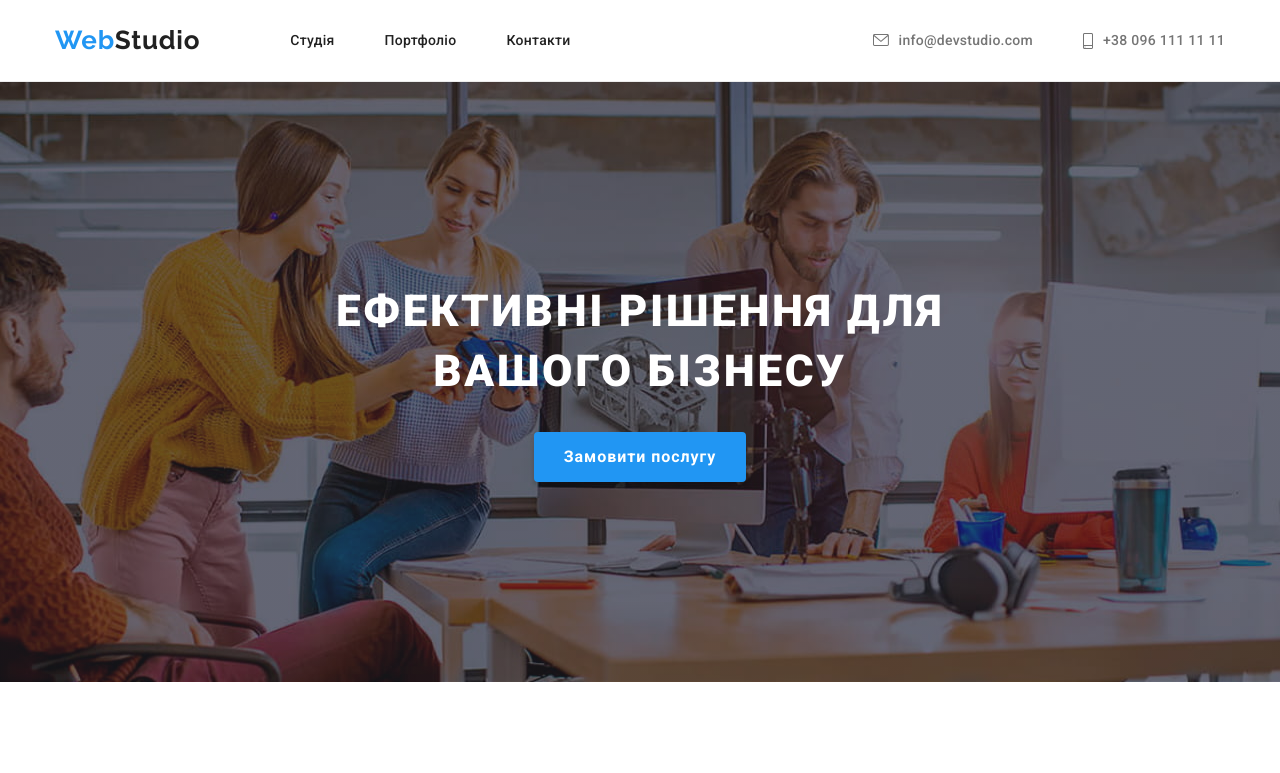
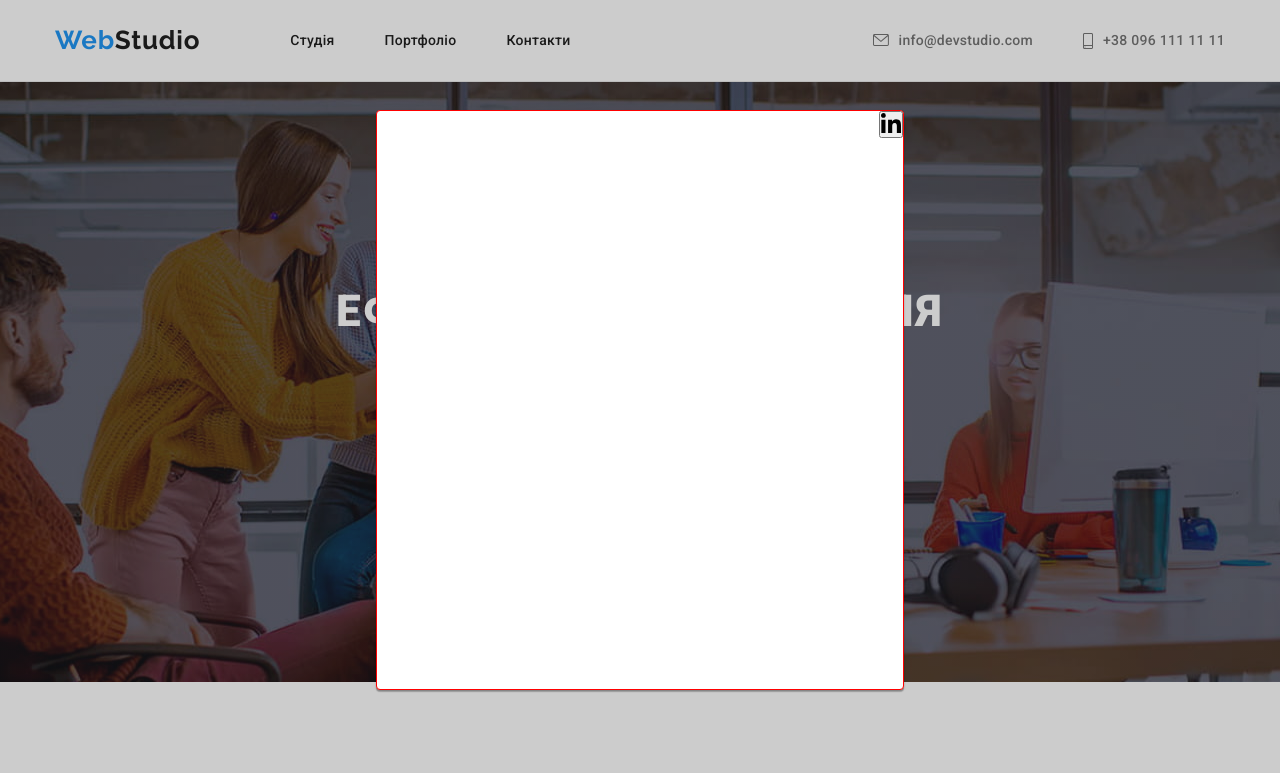
Before and after one commit to ArIonMark1/goit-markup-hw-05, a website: page index.html in a window 1280 px wide. Shown: the top 773 px of the page. Drawn offline with nearby package versions, Linux system fonts and the light colour scheme.

Commit message:
modal window

```diff
--- a/css/styles.css
+++ b/css/styles.css
@@ -41,9 +41,9 @@ img {
 .header {
   padding: 25px 0;
   border-bottom: 1px solid #ececec;
-  position: sticky;
-  z-index: 2;
-  top: 0;
+  /* position: sticky; */
+  /* z-index: 2; */
+  /* top: 0; */
   background-color: #fff;
 }
 .header-container {
@@ -579,3 +579,29 @@ img {
 .container-link .social-link:focus {
   background-color: var(--hover-link-color);
 }
+.background-window {
+  position: fixed;
+  top: 0;
+  width: 100%;
+  height: 100%;
+  background-color: rgba(0, 0, 0, 0.2);
+}
+.modal-form-window {
+  position: absolute;
+  width: 528px;
+  min-height: 580px;
+  top: 50%;
+  left: 50%;
+  transform: translate(-50%, -50%);
+
+  border: 1px solid red;
+  background-color: #fff;
+  box-shadow: 0px 1px 3px rgba(0, 0, 0, 0.12), 0px 1px 1px rgba(0, 0, 0, 0.14),
+    0px 2px 1px rgba(0, 0, 0, 0.2);
+  border-radius: 4px;
+}
+.modal-button {
+  position: absolute;
+  top: 0;
+  right: 0;
+}
--- a/index.html
+++ b/index.html
@@ -509,5 +509,14 @@
         </div>
       </div>
     </footer>
+    <div class="background-window">
+      <div class="modal-form-window">
+        <button type="button" class="modal-button">
+          <svg class="soc-link-icon" width="20" height="20">
+            <use href="./images/svg-labels/icons.svg#icon-linkedin"></use>
+          </svg>
+        </button>
+      </div>
+    </div>
   </body>
 </html>
```
